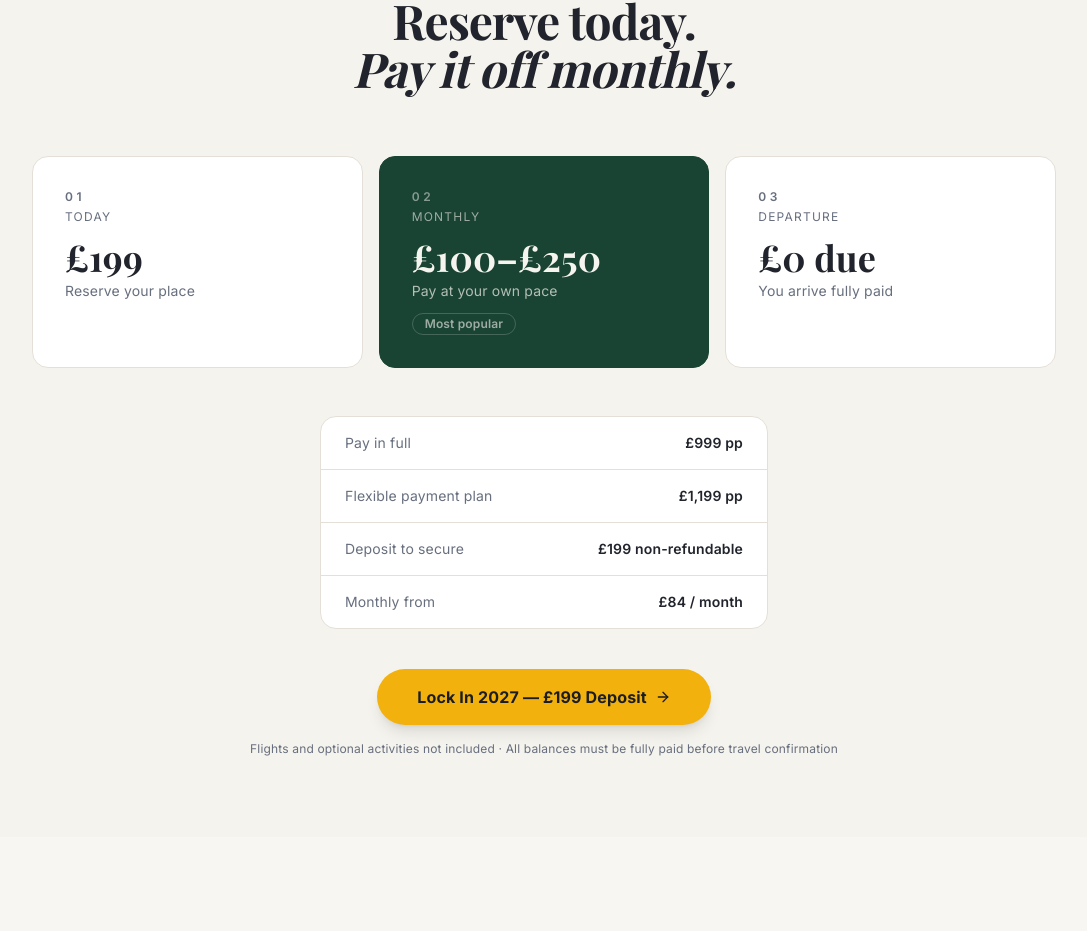
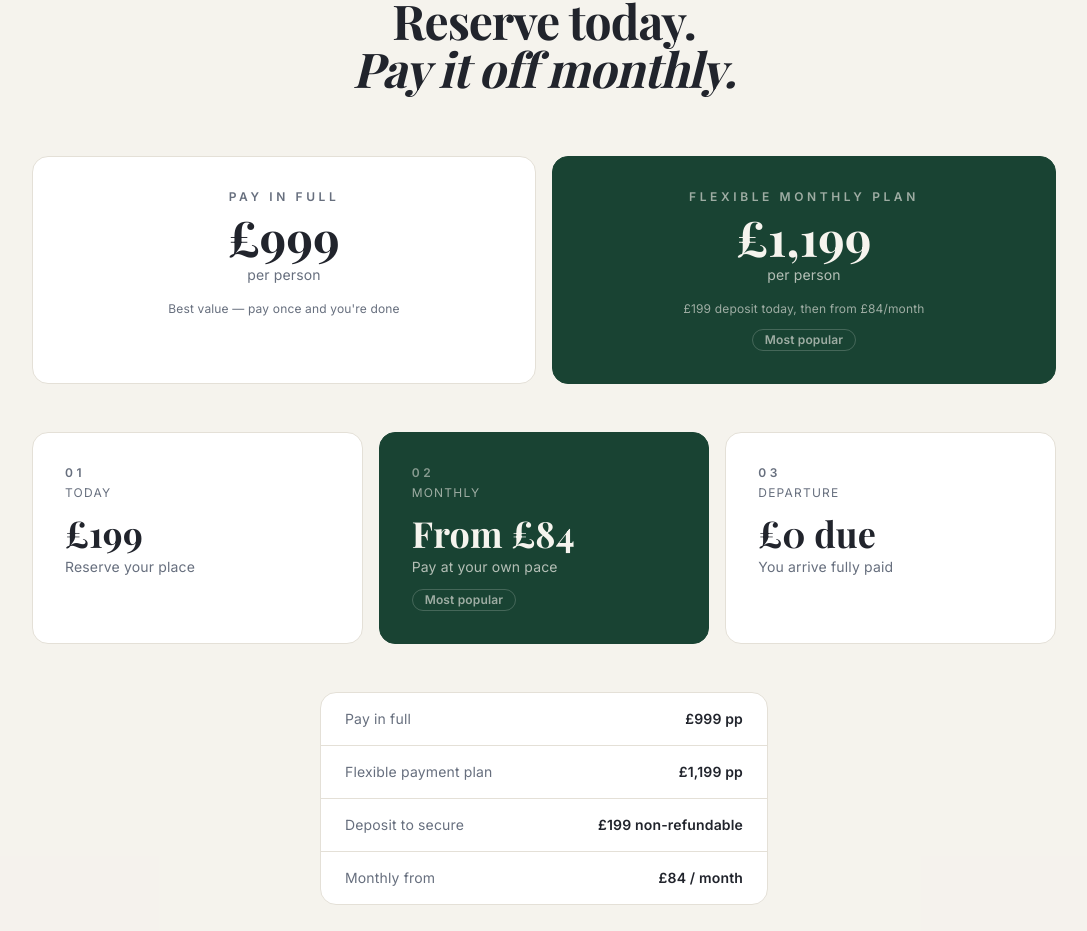
Before and after one commit to xalemx/summer-in-montenegro, a React (Vite) app: page /summer-2027 in a window 1280 px wide. Shown: the part 1685-2616 px from the top of the page, without its empty margins (96-1183 px from the left). Built offline with nearby package versions, Linux system fonts and the light colour scheme; no server answers; grey boxes are pictures that could not be loaded; a web font is replaced by a local one.

Commit message:
File changes

```diff
--- a/src/pages/Summer2027.jsx
+++ b/src/pages/Summer2027.jsx
@@ -19,7 +19,7 @@ const NOT_INCLUDED = ['Flights', 'Lunch and dinner', 'Optional activities', 'Per
 
 const INSTALMENTS = [
   { step: '01', label: 'Today', amount: '£199', sub: 'Reserve your place' },
-  { step: '02', label: 'Monthly', amount: '£100–£250', sub: 'Pay at your own pace' },
+  { step: '02', label: 'Monthly', amount: 'From £84', sub: 'Pay at your own pace' },
   { step: '03', label: 'Departure', amount: '£0 due', sub: 'You arrive fully paid' },
 ];
 
@@ -115,6 +115,23 @@ export default function Summer2027() {
             <h2 className="font-heading text-4xl md:text-5xl font-bold text-foreground leading-tight">
               Reserve today.<br /><em>Pay it off monthly.</em>
             </h2>
+          </div>
+
+          {/* Pricing options */}
+          <div className="grid md:grid-cols-2 gap-4 mb-12">
+            <div className="rounded-2xl p-8 bg-card border border-border text-center">
+              <p className="text-xs tracking-[0.3em] uppercase font-semibold text-muted-foreground mb-2">Pay in Full</p>
+              <p className="font-heading text-5xl font-bold text-foreground mb-1">£999</p>
+              <p className="text-muted-foreground text-sm mb-4">per person</p>
+              <p className="text-xs text-muted-foreground">Best value — pay once and you're done</p>
+            </div>
+            <div className="rounded-2xl p-8 bg-primary text-primary-foreground border border-primary text-center">
+              <p className="text-xs tracking-[0.3em] uppercase font-semibold text-primary-foreground/60 mb-2">Flexible Monthly Plan</p>
+              <p className="font-heading text-5xl font-bold text-primary-foreground mb-1">£1,199</p>
+              <p className="text-primary-foreground/70 text-sm mb-4">per person</p>
+              <p className="text-xs text-primary-foreground/60">£199 deposit today, then from £84/month</p>
+              <span className="mt-3 inline-block text-xs font-semibold text-primary-foreground/60 border border-primary-foreground/20 rounded-full px-3 py-0.5">Most popular</span>
+            </div>
           </div>
 
           <div className="grid md:grid-cols-3 gap-4 mb-12">
```
